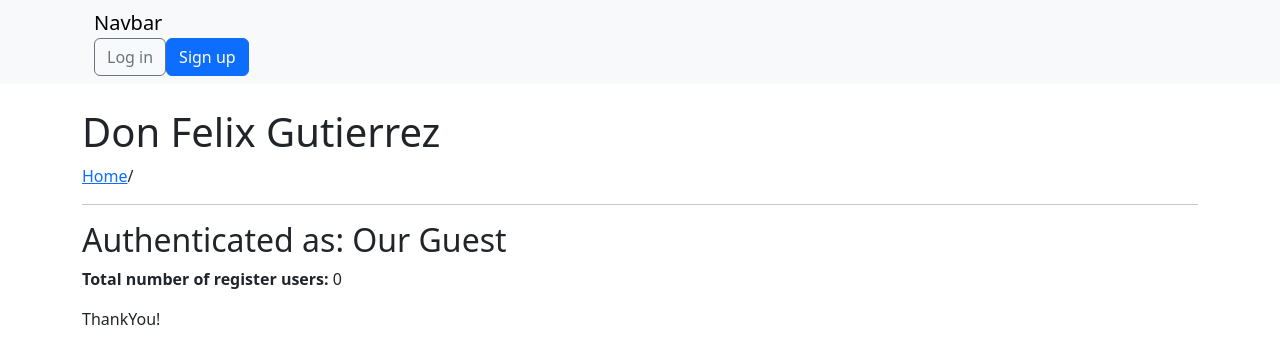
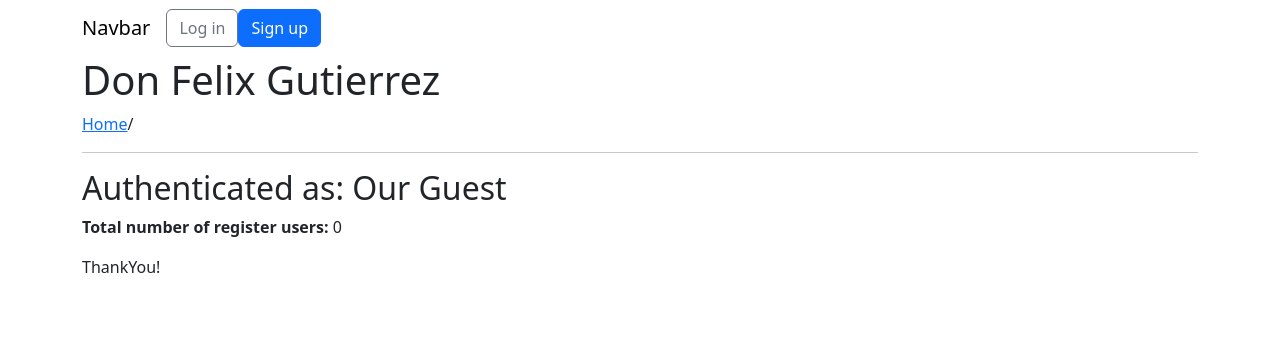
Before and after one commit to pauloccardona/django_project, a Django app: page / in a window 1280 px wide. Shown: the top 364 px of the page. Run offline with Django 4.2, Linux system fonts and the light colour scheme.

Commit message:
Tutorial8: correcciones NavBar

```diff
--- a/django_project/templates/base.html
+++ b/django_project/templates/base.html
@@ -8,9 +8,8 @@
   </head>
   <body>
 
-    <nav class="navbar navbar-expand-lg bg-body-tertiary mb-4">
+    <nav class="navbar navbar-expand-lg navbar-light">
       <div class="container">
-        <div class="container-fluid">
           <a class="navbar-brand" href="#">Navbar</a>
           <button class="navbar-toggler" type="button" data-bs-toggle="collapse" data-bs-target="#navbarSupportedContent" aria-controls="navbarSupportedContent" aria-expanded="false" aria-label="Toggle navigation">
             <span class="navbar-toggler-icon"></span>
@@ -38,7 +37,6 @@
               </form>
             {% endif %}
           </div>
-        </div>
       </div>
     </nav>
 
```
